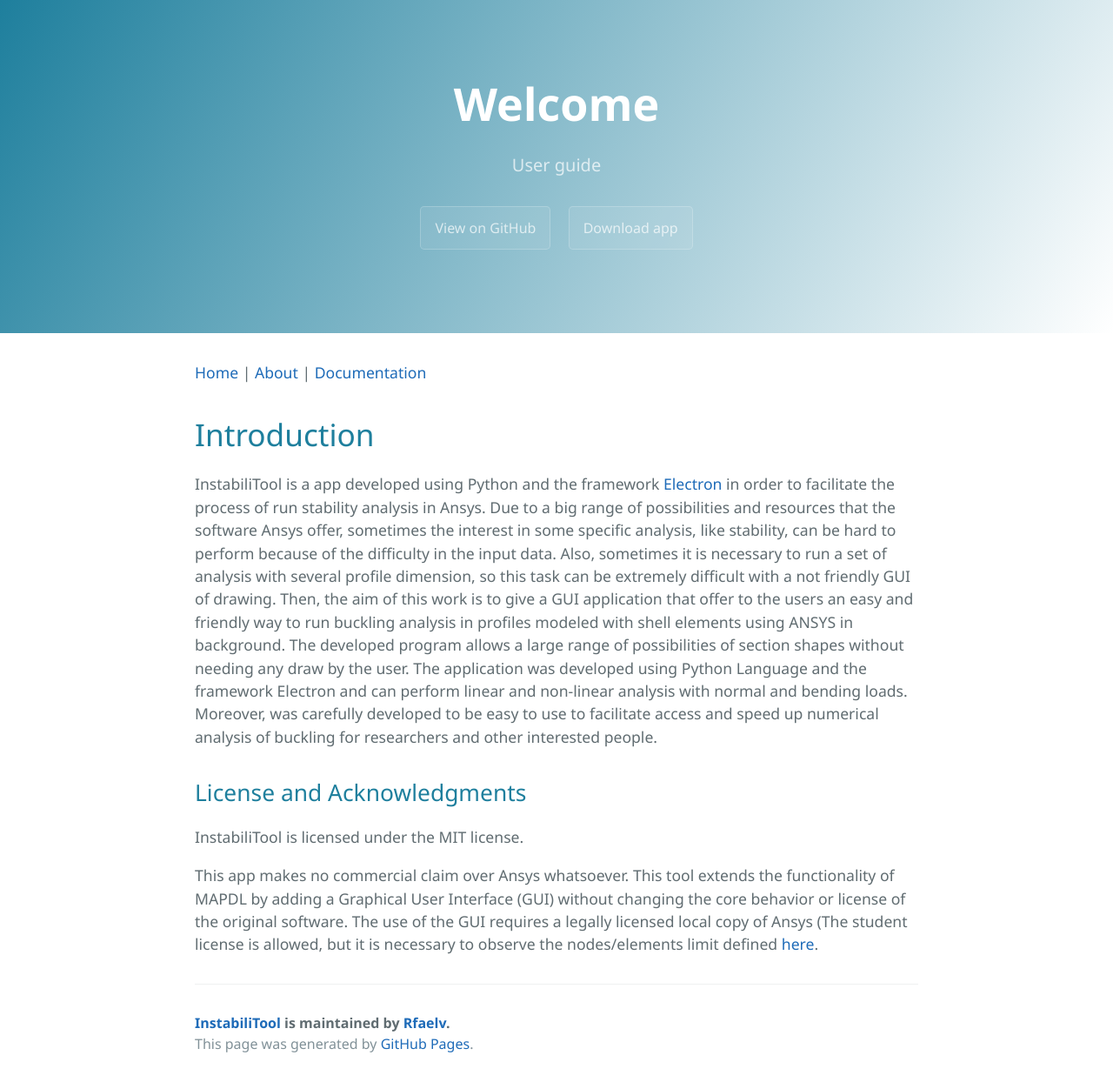
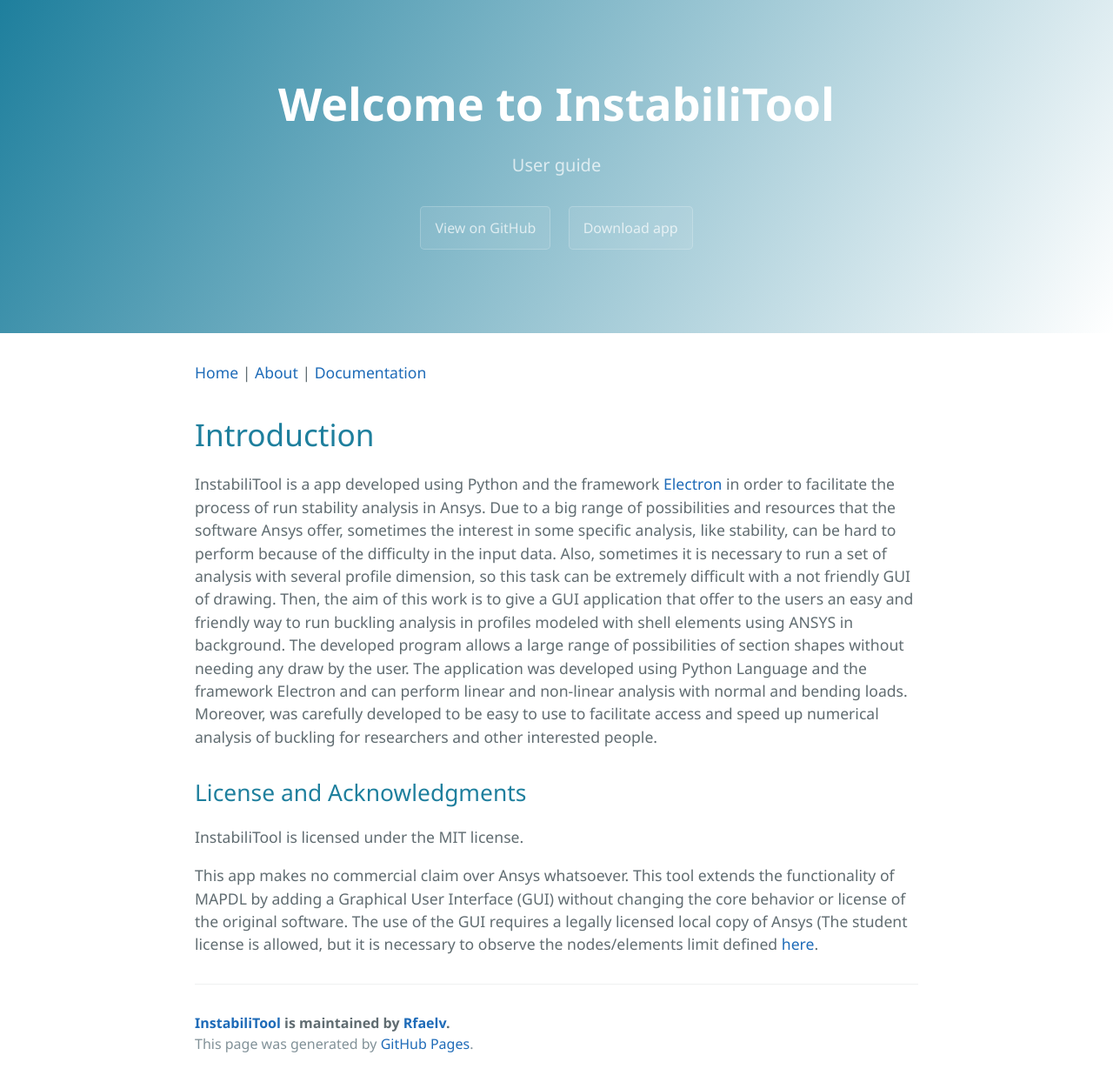
Before and after one commit to Rfaelv/InstabiliTool, a Jekyll site: the page built from index.md, in a window 1280 px wide. Shown: the whole page at 87% size. Built offline with Jekyll 4.4.1, drawn with Linux system fonts in a browser that asks for light colours; our own code applies the rules of GitHub Pages for plain Markdown files.

Commit message:
Update _config.yml

```diff
--- a/_config.yml
+++ b/_config.yml
@@ -2,8 +2,6 @@ theme: jekyll-theme-cayman
 title: Welcome to InstabiliTool
 description: User guide
 show_downloads: false
-index.md: Welcome
-about:
-  md: About
-documentation:
-  md: Documentation
+index.md: Welcome to InstabiliTool
+about.md: About
+documentation.md: Documentation
```
